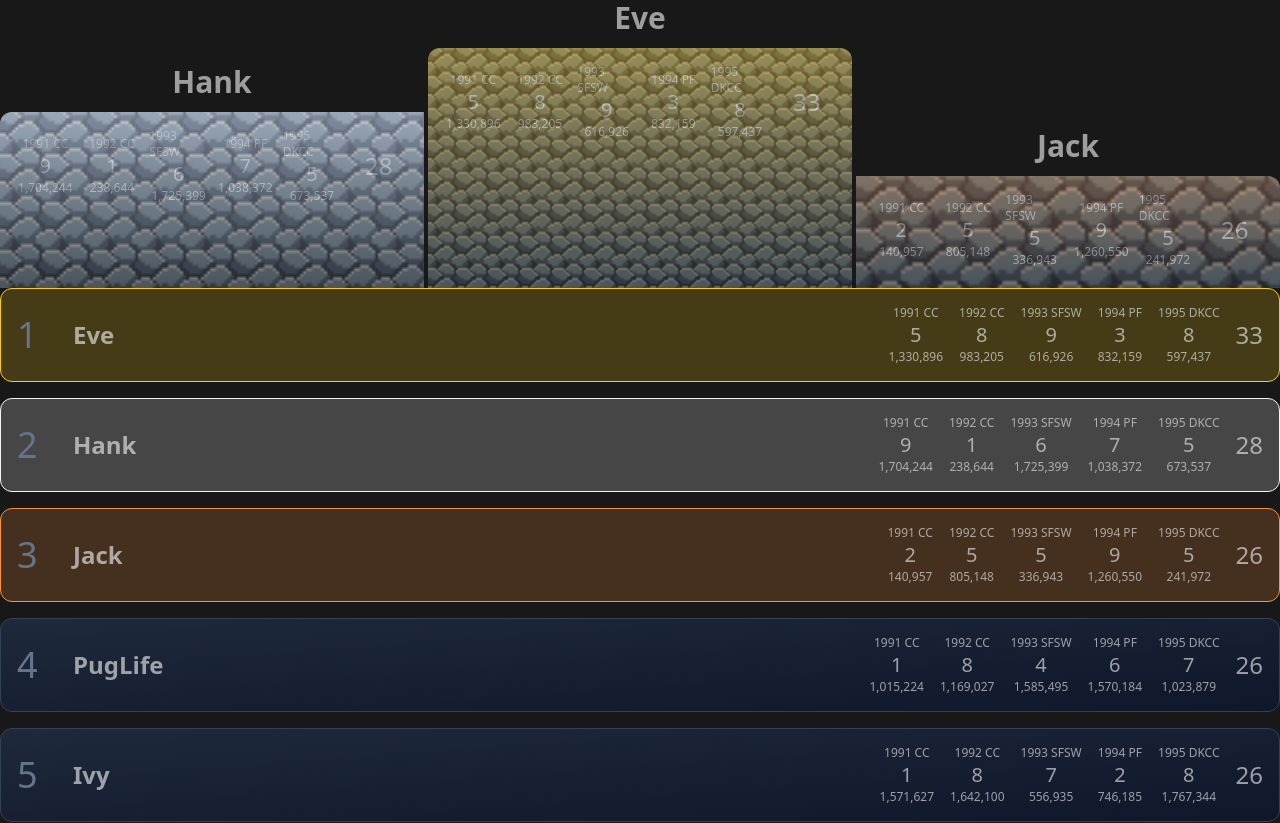
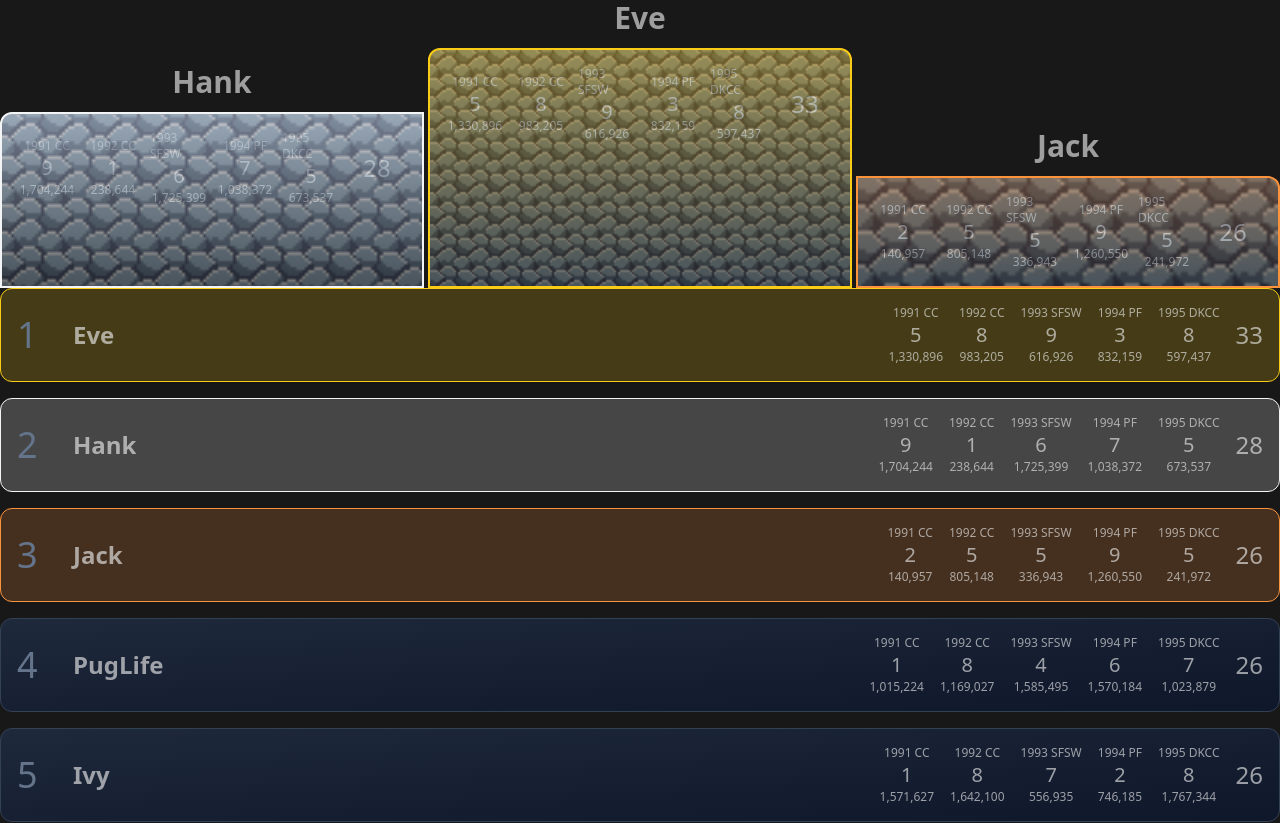
Before and after one commit to kernelcurry/retro-championships-leaderboards, a Vue app: page /finals in a window 1280 px wide. Shown: the top 823 px of the page. Built offline with nearby package versions, Linux system fonts and the light colour scheme; no server answers.

Commit message:
fix top player boarders

```diff
--- a/src/components/leaderboard/LeaderboardRow.vue
+++ b/src/components/leaderboard/LeaderboardRow.vue
@@ -50,11 +50,11 @@ const placeStyle = computed(() => {
 
 // Define place classes and fallback
 const pedestalClasses = [
-  "h-60 bg-gradient-to-b rounded-t-xl border-slate-700 from-yellow-500/60",  // 1st place
-  "h-44 bg-gradient-to-b rounded-tl-xl border-slate-700 from-gray-400",      // 2nd place
-  "h-28 bg-gradient-to-b rounded-tr-xl border-slate-700 from-orange-400/40"   // 3rd place
+  "h-60 bg-gradient-to-b rounded-t-xl border-yellow-400 border-2 from-yellow-500/60",  // 1st place
+  "h-44 bg-gradient-to-b rounded-tl-xl border-gray-100 border-2 from-gray-400",      // 2nd place
+  "h-28 bg-gradient-to-b rounded-tr-xl border-orange-400 border-2 from-orange-400/40"   // 3rd place
 ];
-const pedestalClassesFallback = "h-24 bg-gradient-to-b rounded-tl-xl border-slate-700 from-gray-600";
+const pedestalClassesFallback = "h-24 bg-gradient-to-b rounded-tl-xl border-slate-700 border-2 from-gray-600";
 
 // Computed property to determine the correct style based on place and usePlaceStyles
 const pedestalClass = computed(() => {
```
